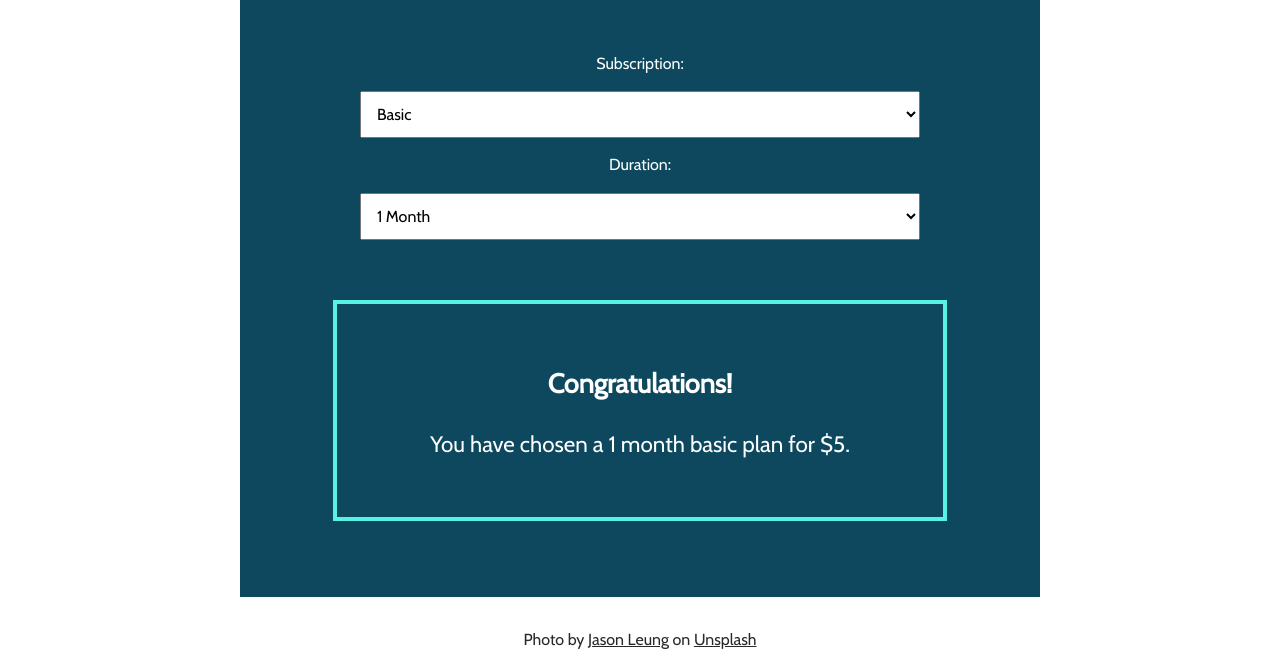
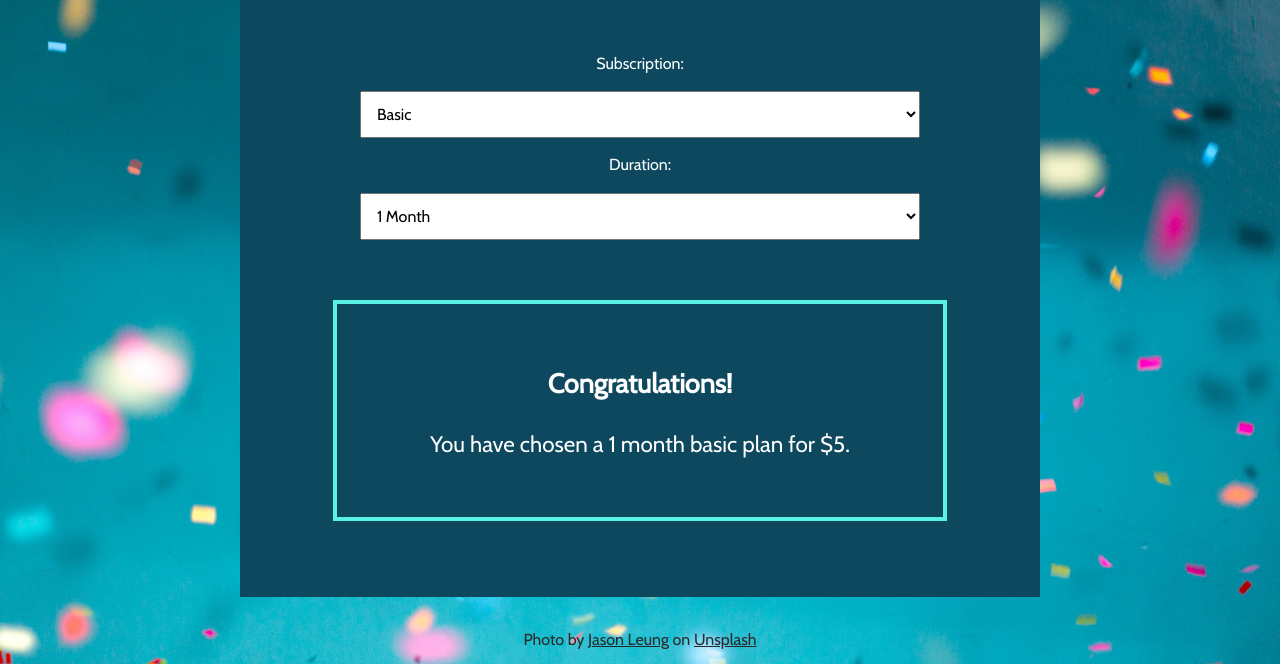
Before and after one commit to preich-work/subscription-calculator, a website: page index.html in a window 1280 px wide. Shown: the part 136-800 px from the top of the page. Drawn offline with nearby package versions, Linux system fonts and the light colour scheme.

Commit message:
Corrected path to background image

```diff
--- a/css/styles.css
+++ b/css/styles.css
@@ -12,7 +12,7 @@ body {
   align-items: center;
   padding: 3em 0;
   height: 100vh;
-  background: url("img/confetti.jpg");
+  background: url("../img/confetti.jpg");
   background-size: cover;
   font-family: "Cabin", sans-serif;
   font-size: 16px;
```
